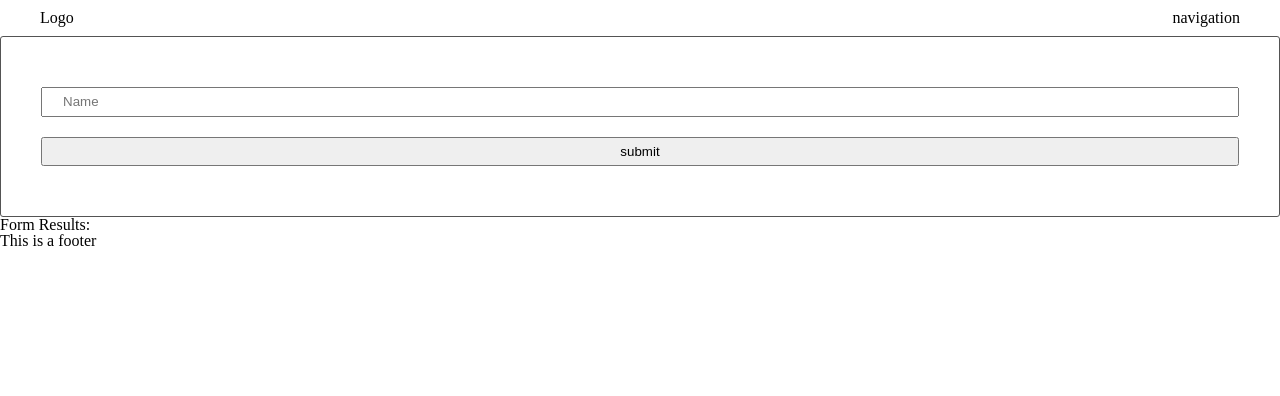
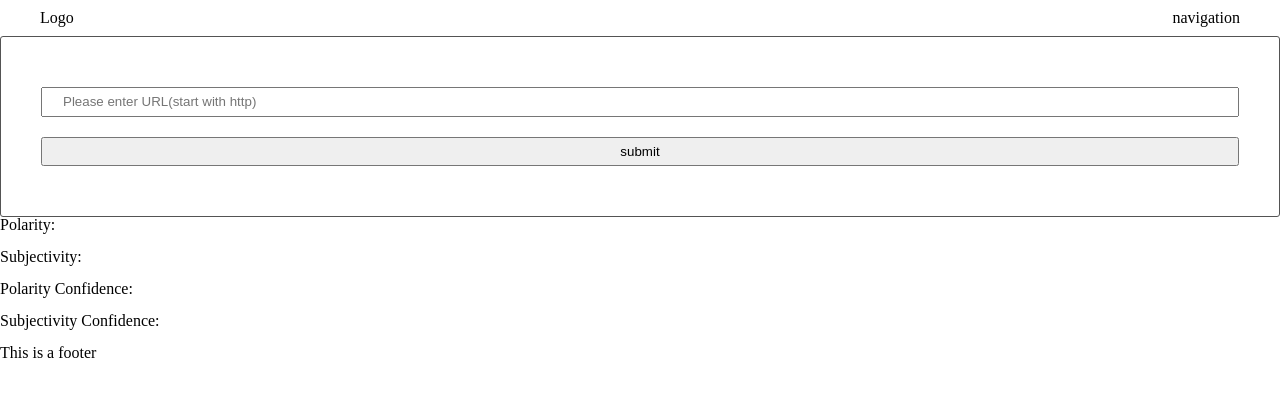
Before and after one commit to heyjpipe/udacity-FEND-project-evaluate-news-article, a website built with webpack: page src/client/views/index.html in a window 1280 px wide. Built offline with nearby package versions, Linux system fonts and the light colour scheme.

Commit message:
Update index.html

```diff
--- a/src/client/views/index.html
+++ b/src/client/views/index.html
@@ -20,20 +20,33 @@
         <main>
             <section>
                 <form class="" onsubmit="return Client.handleSubmit(event)">
-                    <input id="name" type="text" name="input" value="" onblur="onBlur()" placeholder="Name">
+                    <input id="name" type="text" name="input" value="" onblur="onBlur()" placeholder="Please enter URL(start with http)">
                     <input type="submit" name="" value="submit" onclick="return Client.handleSubmit(event)" onsubmit="return Client.handleSubmit(event)">
                 </form>
             <section>
 
             <section>
-                <strong>Form Results:</strong>
-                <div id="results"></div>
+                <h3> Polarity: </div> </h3>
+                <div id="polarity"></div><br>
+                <p>Subjectivity:</p>
+                <div id="subjectivity"></div><br>
+                <p>Polarity Confidence:</p>
+                <div id="polar-conf"></div><br>
+                <p>Subjectivity Confidence:</p>
+                <div id="subj-conf"></div><br>
+                <div id="message-area"></div>
             </section>
         </main>
 
         <footer>
             <p>This is a footer</p>
         </footer>
-
+        <script>
+            if ('serviceWorker' in navigator) {
+                window.addEventListener('load', () => {
+                    navigator.serviceWorker.register('/service-worker.js');
+                });
+            }
+        </script>
     </body>
 </html>
```
